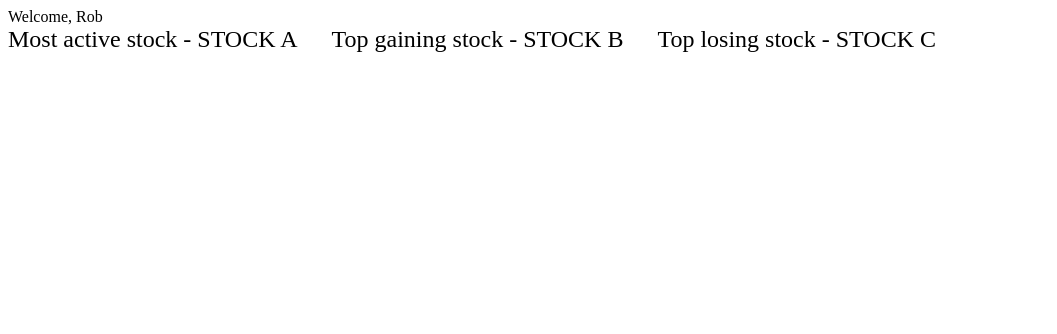
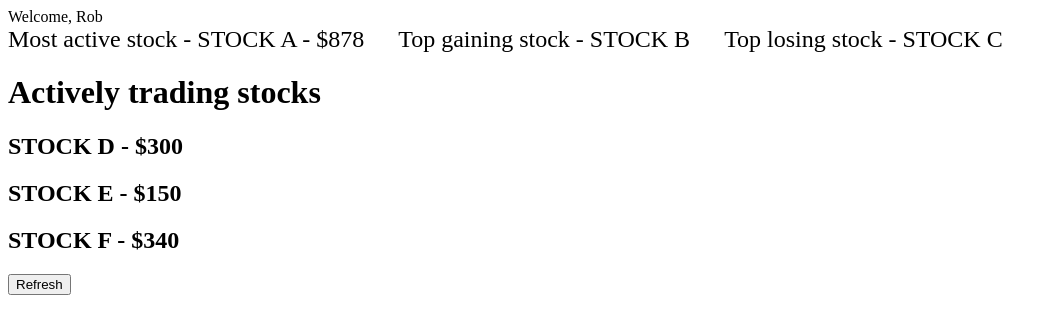
Before and after one commit to rghvdberg/sveltekit-tutorial-for-beginners, a SvelteKit app in the folder sk-loading-data/: page /stocks in a window 1280 px wide. Shown: the top 334 px of the page, without its empty margins (0-1057 px from the left). Built offline with nearby package versions, Linux system fonts and the light colour scheme; data requests are answered from the project's data file.

Commit message:
35 - Data Invalidation

```diff
--- a/sk-loading-data/db.json
+++ b/sk-loading-data/db.json
@@ -42,20 +42,20 @@
   "stocks": [
     {
       "symbol": "STOCK D",
-      "price": 151.0
+      "price": 300.0
     },
     {
       "symbol": "STOCK E",
-      "price": 100.0
+      "price": 150.0
     },
     {
       "symbol": "STOCK F",
-      "price": 240.0
+      "price": 340.0
     }
   ],
   "most-active-stock": {
     "symbol": "STOCK A",
-    "price": 351.0
+    "price": 878.0
   },
   "top-gaining-stock": {
     "symbol": "STOCK B",
--- /dev/null
+++ b/sk-loading-data/src/routes/stocks/+layout.js
@@ -0,0 +1,26 @@
+export const load = async (loadEvent) => {
+  const { fetch } = loadEvent;
+  const mostActiveStockRepsonse = await fetch(
+    "http://localhost:4000/most-active-stock"
+  );
+  const topGainingStockRepsonse = await fetch(
+    "http://localhost:4000/top-gaining-stock"
+  );
+  const topLosingStockRepsonse = await fetch(
+    "http://localhost:4000/top-losing-stock"
+  );
+  // const mostActiveStock = await mostActiveStockRepsonse.json();
+  // const topGainingStock = await topGainingStockRepsonse.json();
+  // const topLosingStock = await topLosingStockRepsonse.json();
+  return {
+    mostActiveStock: mostActiveStockRepsonse.json(),
+    topGainingStock: topGainingStockRepsonse.json(),
+    topLosingStock: topLosingStockRepsonse.json(),
+    /* SvelteKit will only resolve top level promises
+     * ↓ WON'T WORK AS EXPECTED ↓
+     * anotherStock: {
+     *  nestedStock: nestedStockRepsonse.json(),
+     * }
+     */
+  };
+};
--- /dev/null
+++ b/sk-loading-data/src/routes/stocks/+layout.svelte
@@ -0,0 +1,18 @@
+<script>
+  export let data;
+</script>
+
+<span
+  >Most active stock - {data.mostActiveStock.symbol} - ${data.mostActiveStock
+    .price}</span
+>
+<span>Top gaining stock - {data.topGainingStock.symbol}</span>
+<span>Top losing stock - {data.topLosingStock.symbol}</span>
+<slot />
+
+<style>
+  span {
+    margin-right: 30px;
+    font-size: 24px;
+  }
+</style>
--- a/sk-loading-data/src/routes/stocks/+page.js
+++ b/sk-loading-data/src/routes/stocks/+page.js
@@ -1,26 +1,7 @@
 export const load = async (loadEvent) => {
-  const { fetch } = loadEvent;
-  const mostActiveStockRepsonse = await fetch(
-    "http://localhost:4000/most-active-stock"
-  );
-  const topGainingStockRepsonse = await fetch(
-    "http://localhost:4000/top-gaining-stock"
-  );
-  const topLosingStockRepsonse = await fetch(
-    "http://localhost:4000/top-losing-stock"
-  );
-  // const mostActiveStock = await mostActiveStockRepsonse.json();
-  // const topGainingStock = await topGainingStockRepsonse.json();
-  // const topLosingStock = await topLosingStockRepsonse.json();
-  return {
-    mostActiveStock: mostActiveStockRepsonse.json(),
-    topGainingStock: topGainingStockRepsonse.json(),
-    topLosingStock: topLosingStockRepsonse.json(),
-    /* SvelteKit will only resolve top level promises
-     * ↓ WON'T WORK AS EXPECTED ↓
-     * anotherStock: {
-     *  nestedStock: nestedStockRepsonse.json(),
-     * }
-     */
-  };
+  const { fetch, depends } = loadEvent;
+  depends("stocks:actively-trading");
+  const response = await fetch("http://localhost:4000/stocks");
+  const stocks = await response.json();
+  return { stocks };
 };
--- a/sk-loading-data/src/routes/stocks/+page.svelte
+++ b/sk-loading-data/src/routes/stocks/+page.svelte
@@ -1,15 +1,18 @@
 <script>
+  // import { invalidate } from "$app/navigation";
+  import { invalidateAll } from "$app/navigation";
   export let data;
+
+  function refresh() {
+    // invalidate("stocks:actively-trading");
+    invalidateAll("stocks:actively-trading");
+  }
 </script>
 
-<span>Most active stock - {data.mostActiveStock.symbol}</span>
-<span>Top gaining stock - {data.topGainingStock.symbol}</span>
-<span>Top losing stock - {data.topLosingStock.symbol}</span>
-<slot />
+<h1>Actively trading stocks</h1>
 
-<style>
-  span {
-    margin-right: 30px;
-    font-size: 24px;
-  }
-</style>
+{#each data.stocks as stock}
+  <h2>{stock.symbol} - ${stock.price}</h2>
+{/each}
+
+<button on:click={refresh}>Refresh</button>
```
Also changed, not shown: 1 other file (tests, documents, lock files or other folders).
